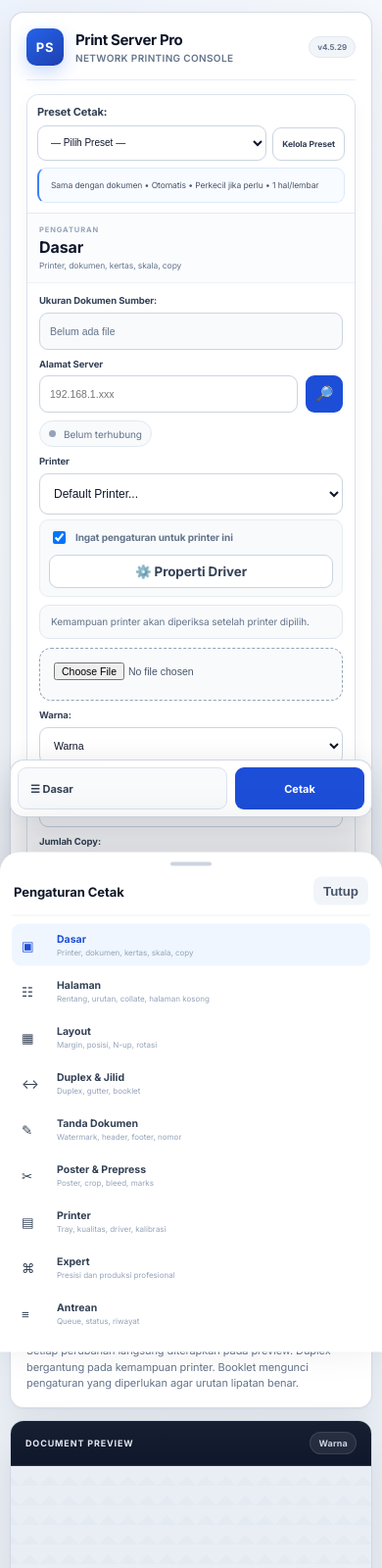
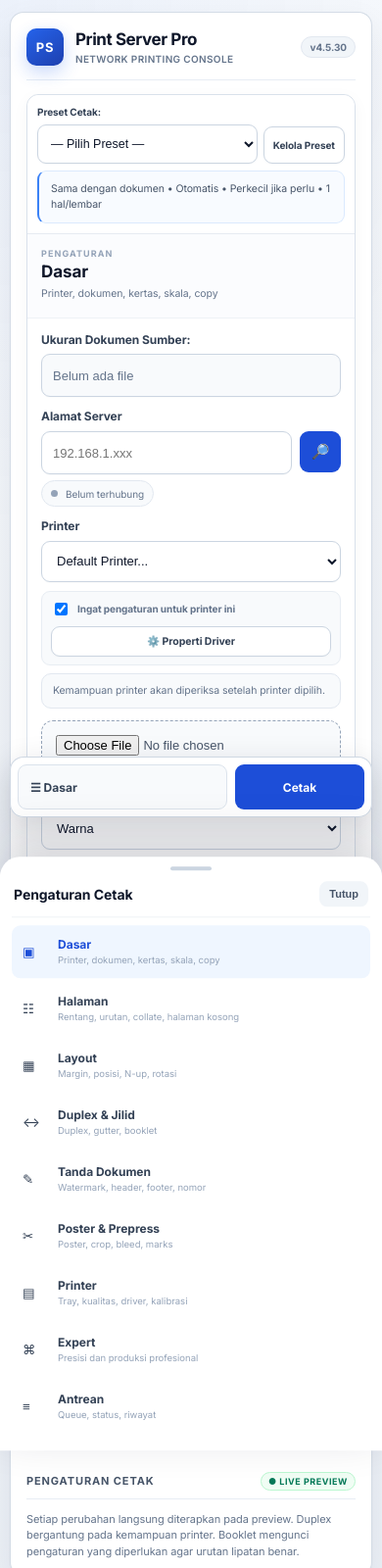
Before and after one commit to dedejamaludinmuslim/print-server-pro, a website: page index.html in a window 390 px wide. Shown: the top 1600 px of the page at 98% size. Drawn offline with nearby package versions, Linux system fonts and the light colour scheme; a script that the page names is missing.

Commit message:
Add files via upload

```diff
--- a/index.html
+++ b/index.html
@@ -90,7 +90,7 @@
         .cap-badge.warn { background:rgba(245,158,11,.14); color:#a16207; }
 
         .capability-card { margin-top:8px; padding:9px 10px; border:1px solid var(--border); border-radius:9px; font-size:10px; line-height:1.45; color:var(--text-muted); background:rgba(51,65,85,.04); }
-        /* v4.5.29 — Print Settings UX Consolidation */
+        /* v4.5.30 — Print Settings UX Consolidation */
         .ux-settings-root { display:flex; flex-direction:column; gap:10px; margin-top:12px; }
         .ux-basic-card { border:1px solid var(--border-soft); background:#f8fafc; border-radius:12px; padding:12px; }
         .ux-basic-card-title { display:flex; align-items:center; justify-content:space-between; gap:8px; margin-bottom:10px; font-size:11px; font-weight:800; color:#334155; }
@@ -150,7 +150,7 @@
 
 
         /* =========================================================
-           v4.5.29 — Professional UI Refresh
+           v4.5.30 — Professional UI Refresh
            Visual layer only. Print engine and control IDs unchanged.
            ========================================================= */
         :root {
@@ -648,7 +648,7 @@
             #printBtn { min-height:48px; }
         }
 
-        /* v4.5.29 — Professional Print Dialog Layout */
+        /* v4.5.30 — Professional Print Dialog Layout */
         .legacy-section-title,.dialog-hidden-control,.dialog-hidden-toolbar,#uxLegacySettingsGrid,#uxLegacyJobGrid{display:none!important}
         .print-dialog-shell{display:grid;grid-template-columns:168px minmax(0,1fr);margin-top:4px;border:1px solid #d9e1eb;border-radius:14px;background:#fff;min-height:680px;box-shadow:0 5px 18px rgba(15,23,42,.04)}
         .dialog-sidebar{min-width:0;padding:14px 10px;background:linear-gradient(180deg,#f8fafc,#f4f7fb);border-right:1px solid #e1e7ef;border-radius:14px 0 0 14px}
@@ -676,6 +676,120 @@
         .mobile-settings-button,.mobile-print-button{min-height:43px;border-radius:9px;font-family:inherit;font-size:11px;font-weight:750;cursor:pointer}.mobile-settings-button{border:1px solid #dbe3ec;background:#f8fafc;color:#334155;text-align:left;padding:0 12px}.mobile-print-button{border:0;background:#1d4ed8;color:#fff}
         .mobile-sheet-overlay{position:fixed;display:block;inset:0;z-index:8990;background:rgba(15,23,42,.42);opacity:0;visibility:hidden;transition:.18s}.mobile-sheet-overlay.open{opacity:1;visibility:visible}.mobile-settings-sheet{position:fixed;display:block;left:0;right:0;bottom:0;z-index:9000;max-height:78vh;padding:8px 12px 18px;border-radius:20px 20px 0 0;background:#fff;box-shadow:0 -18px 48px rgba(15,23,42,.18);transform:translateY(105%);transition:transform .2s;overflow:auto}.mobile-settings-sheet.open{transform:translateY(0)}
         .mobile-sheet-handle{width:42px;height:4px;border-radius:999px;background:#cbd5e1;margin:2px auto 11px}.mobile-sheet-head{display:flex;align-items:center;justify-content:space-between;padding:0 2px 10px;border-bottom:1px solid #eef2f6}.mobile-sheet-head strong{font-size:13px}.mobile-sheet-head button{border:0;background:#f1f5f9;color:#475569;border-radius:8px;padding:7px 10px;font-weight:700}.mobile-sheet-list{display:flex;flex-direction:column;gap:4px;padding-top:8px}.mobile-sheet-item{display:grid;grid-template-columns:28px 1fr;gap:8px;align-items:center;width:100%;padding:9px 10px;border:0;border-radius:9px;background:#fff;color:#334155;text-align:left;font-family:inherit}.mobile-sheet-item strong{display:block;font-size:10.5px}.mobile-sheet-item small{display:block;margin-top:2px;font-size:8px;color:#94a3b8}.mobile-sheet-item.active{background:#eff6ff;color:#1d4ed8}body.mobile-sheet-open{overflow:hidden}}
+
+        /* v4.5.30 — Readability & Typography Upgrade */
+        body { font-size:14px; }
+        .app-brand-title { font-size:18px; }
+        .app-brand-subtitle { font-size:11px; }
+        .app-version { font-size:10px; }
+
+        .section-title { font-size:11px; letter-spacing:.08em; }
+        .section-kicker { font-size:9px; }
+
+        .input-group label { font-size:12px; line-height:1.4; }
+
+        .input-standard,
+        .input-with-btn input,
+        .input-with-btn select,
+        select#printerSelect { font-size:13px; }
+
+        .capability-card { font-size:11px; }
+        .cap-badge { font-size:10px; }
+        .settings-summary { font-size:11px; line-height:1.5; }
+        .settings-live { font-size:9px; }
+        .estimate-card { font-size:11px; line-height:1.5; }
+        .mini-btn { font-size:10.5px; }
+
+        .print-dialog-shell { grid-template-columns:190px minmax(0,1fr); }
+        .dialog-sidebar-title { font-size:13px; }
+        .dialog-sidebar-sub { font-size:10px; line-height:1.4; }
+        .dialog-nav-item { min-height:50px; padding:9px 10px; gap:9px; }
+        .dialog-nav-icon { width:22px; flex-basis:22px; font-size:15px; }
+        .dialog-nav-copy strong { font-size:11.5px; line-height:1.25; }
+        .dialog-nav-copy small { max-width:125px; font-size:9px; line-height:1.35; }
+        .dialog-nav-badge { min-width:20px; height:20px; font-size:9px; }
+
+        .dialog-preset-slot { flex-basis:230px; }
+        .dialog-preset-slot .dialog-preset-group label { font-size:10px; }
+        .dialog-preset-slot .input-standard { min-height:40px; font-size:12px; }
+        .dialog-preset-slot .mini-btn { min-height:38px; font-size:10px; }
+        .dialog-quick-summary .settings-summary { min-height:40px; font-size:10.5px; }
+
+        .panel-heading { min-height:86px; padding:16px 18px 14px; }
+        .panel-eyebrow { font-size:9px; }
+        .panel-heading h3 { font-size:18px; }
+        .panel-heading p { margin-top:5px; font-size:10.5px; line-height:1.45; }
+        .panel-summary { max-width:220px; padding:6px 10px; font-size:9.5px; }
+
+        .panel-content { gap:12px 14px; padding:17px 18px 20px; }
+        .panel-content .input-group label { font-size:11.5px; margin-bottom:6px; }
+        .panel-content .input-standard,
+        .panel-content .input-with-btn input,
+        .panel-content .input-with-btn select {
+            min-height:42px; padding:9px 11px; font-size:12.5px;
+        }
+        .panel-content .input-with-btn { height:42px; }
+        .panel-content .btn-icon { width:42px; height:42px; }
+        .panel-content .capability-card { font-size:10.5px; line-height:1.5; }
+        .panel-content .driver-note { font-size:10.5px; line-height:1.5; }
+
+        .ux-mode-note,.ux-expert-note { font-size:10px; line-height:1.45; }
+        .ux-priority-badge { font-size:8.5px; }
+
+        .queue-badge { font-size:10.5px; }
+        .queue-job { font-size:11px; }
+        .queue-actions button { font-size:10.5px; padding:6px 9px; }
+        #printerRealtimeStatus { font-size:10.5px !important; line-height:1.45; }
+        .history-card,.history-card li { font-size:11px; line-height:1.5; }
+
+        .preview-header { font-size:10.5px; }
+        #previewSheetText { font-size:11px !important; }
+        #previewBadge { font-size:9.5px; }
+        #emptyPreviewState { font-size:13px !important; }
+        #compatHint { font-size:10.5px !important; line-height:1.45 !important; }
+
+        .modal-content { font-size:13px; }
+        .modal-content p { font-size:12px !important; line-height:1.5; }
+        .toast { font-size:12.5px; }
+
+        @media (min-width:992px) {
+            .app-wrapper {
+                grid-template-columns:minmax(740px,820px) minmax(500px,1fr) !important;
+                max-width:1540px !important;
+            }
+            .print-dialog-shell { grid-template-columns:190px minmax(0,1fr); }
+        }
+
+        @media (min-width:1320px) {
+            .app-wrapper { grid-template-columns:840px minmax(570px,1fr) !important; }
+            .print-dialog-shell { grid-template-columns:200px minmax(0,1fr); }
+        }
+
+        @media (max-width:991px) {
+            .panel-heading h3 { font-size:17px; }
+            .panel-heading p { font-size:10.5px; }
+            .panel-content .input-group label { font-size:12px; }
+            .panel-content .input-standard,
+            .panel-content .input-with-btn input,
+            .panel-content .input-with-btn select {
+                min-height:44px; font-size:13px;
+            }
+            .dialog-preset-slot .input-standard { font-size:12.5px; }
+            .dialog-quick-summary .settings-summary { font-size:10.5px; }
+            .mobile-settings-button,.mobile-print-button { min-height:46px; font-size:12px; }
+            .mobile-sheet-head strong { font-size:14px; }
+            .mobile-sheet-head button { font-size:11px; }
+            .mobile-sheet-item { min-height:54px; padding:10px 11px; }
+            .mobile-sheet-item strong { font-size:12px; }
+            .mobile-sheet-item small { margin-top:3px; font-size:9.5px; line-height:1.35; }
+        }
+
+        @media (max-width:560px) {
+            .app-brand-title { font-size:17px; }
+            .app-brand-subtitle { font-size:10px; }
+            .panel-content { padding:14px; }
+            .panel-heading { padding:14px; }
+        }
 </style>
 </head>
 <body>
@@ -688,7 +802,7 @@
                         <div class="app-brand-title">Print Server Pro</div>
                         <div class="app-brand-subtitle">Network Printing Console</div>
                     </div>
-                    <span class="app-version">v4.5.29</span>
+                    <span class="app-version">v4.5.30</span>
                 </div>
                 <div class="install-row"><button id="installBtn" class="btn-block secondary">Install Aplikasi</button></div>
                 <div class="section-title">
--- a/package.json
+++ b/package.json
@@ -1,6 +1,6 @@
 {
   "name": "print-server-v456",
-  "version": "4.5.29",
+  "version": "4.5.30",
   "description": "Print Server with refined print settings",
   "main": "server.js",
   "scripts": {
```
Also changed, not shown: server.js (+5 -5 lines).
